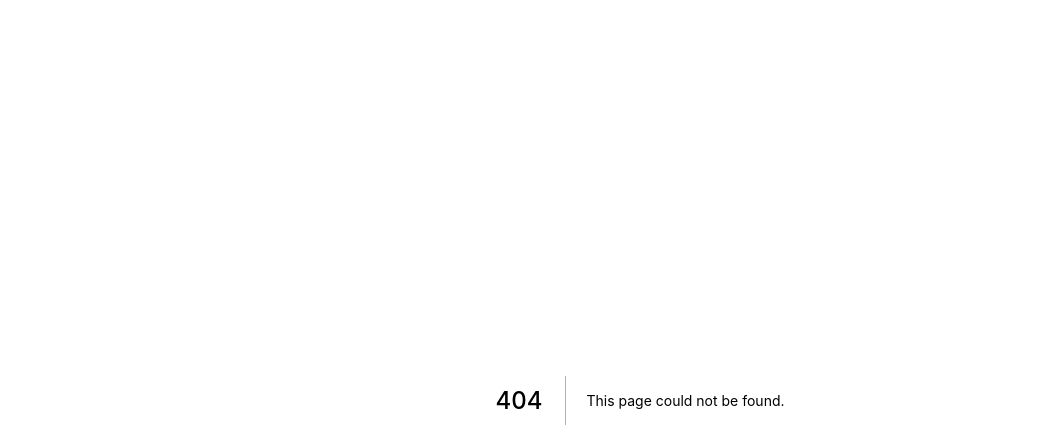
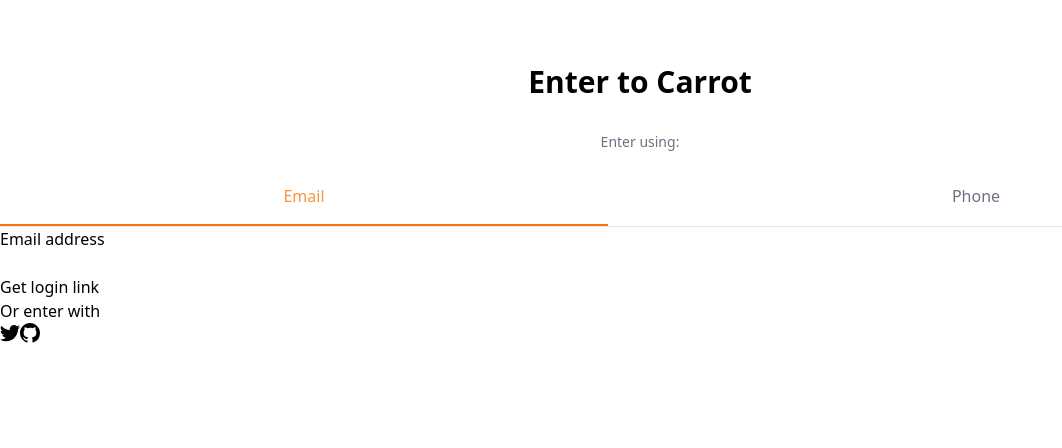
Before and after one commit to aren0416/pn-market, a Next.js app: page /enter in a window 1280 px wide. Before the commit this address had no page. Shown: the top 448 px of the page, without its empty margins (0-1062 px from the left). Built offline with nearby package versions, Linux system fonts and the light colour scheme.

Commit message:
auth part one

```diff
--- /dev/null
+++ b/pages/enter.tsx
@@ -0,0 +1,98 @@
+import { useState } from "react";
+
+function cls(...classnames: string[]) {
+  return classnames.join(" ");
+}
+
+export default function Enter() {
+  const [method, setMethod] = useState<"email" | "phone">("email");
+  const onEmailClick = () => setMethod("email");
+  const onPhoneClick = () => setMethod("phone");
+  return (
+    <div className="mt-16">
+      <h3 className="text-3xl font-bold text-center">Enter to Carrot</h3>
+      <div className="mt-8">
+        <div className="flex flex-col items-center">
+          <h5 className="text-sm text-gray-500 font-medium">Enter using:</h5>
+          <div className="grid border-b w-full mt-8 grid-cols-2 gap-16">
+            <button
+              className={cls(
+                "pb-4 font-medium border-b-2",
+                method === "email"
+                  ? "border-orange-500 text-orange-400"
+                  : "border-transparent text-gray-500"
+              )}
+              onClick={onEmailClick}
+            >
+              Email
+            </button>
+            <button
+              className={cls(
+                "pb-4 font-medium border-b-2",
+                method === "phone"
+                  ? "border-orange-500 text-orange-400"
+                  : "border-transparent text-gray-500"
+              )}
+              onClick={onPhoneClick}
+            >
+              Phone
+            </button>
+          </div>
+        </div>
+        <form>
+          <label>
+            {method === "email" ? "Email address" : null}
+            {method === "phone" ? "Phone number" : null}
+          </label>
+          <div>
+            {method === "email" ? <input type="email" required /> : null}
+            {method === "phone" ? (
+              <div>
+                <span>+82</span>
+                <input type="number" required />
+              </div>
+            ) : null}
+          </div>
+          <button>
+            {method === "email" ? "Get login link" : null}
+            {method === "phone" ? "Get one-time password" : null}
+          </button>
+        </form>
+        <div>
+          <div>
+            <div />
+            <div>
+              <span>Or enter with</span>
+            </div>
+          </div>
+          <div>
+            <button>
+              <svg
+                className="w-5 h-5"
+                aria-hidden="true"
+                fill="currentColor"
+                viewBox="0 0 20 20"
+              >
+                <path d="M6.29 18.251c7.547 0 11.675-6.253 11.675-11.675 0-.178 0-.355-.012-.53A8.348 8.348 0 0020 3.92a8.19 8.19 0 01-2.357.646 4.118 4.118 0 001.804-2.27 8.224 8.224 0 01-2.605.996 4.107 4.107 0 00-6.993 3.743 11.65 11.65 0 01-8.457-4.287 4.106 4.106 0 001.27 5.477A4.073 4.073 0 01.8 7.713v.052a4.105 4.105 0 003.292 4.022 4.095 4.095 0 01-1.853.07 4.108 4.108 0 003.834 2.85A8.233 8.233 0 010 16.407a11.616 11.616 0 006.29 1.84" />
+              </svg>
+            </button>
+            <button>
+              <svg
+                className="w-5 h-5"
+                aria-hidden="true"
+                fill="currentColor"
+                viewBox="0 0 20 20"
+              >
+                <path
+                  fillRule="evenodd"
+                  d="M10 0C4.477 0 0 4.484 0 10.017c0 4.425 2.865 8.18 6.839 9.504.5.092.682-.217.682-.483 0-.237-.008-.868-.013-1.703-2.782.605-3.369-1.343-3.369-1.343-.454-1.158-1.11-1.466-1.11-1.466-.908-.62.069-.608.069-.608 1.003.07 1.531 1.032 1.531 1.032.892 1.53 2.341 1.088 2.91.832.092-.647.35-1.088.636-1.338-2.22-.253-4.555-1.113-4.555-4.951 0-1.093.39-1.988 1.029-2.688-.103-.253-.446-1.272.098-2.65 0 0 .84-.27 2.75 1.026A9.564 9.564 0 0110 4.844c.85.004 1.705.115 2.504.337 1.909-1.296 2.747-1.027 2.747-1.027.546 1.379.203 2.398.1 2.651.64.7 1.028 1.595 1.028 2.688 0 3.848-2.339 4.695-4.566 4.942.359.31.678.921.678 1.856 0 1.338-.012 2.419-.012 2.747 0 .268.18.58.688.482A10.019 10.019 0 0020 10.017C20 4.484 15.522 0 10 0z"
+                  clipRule="evenodd"
+                />
+              </svg>
+            </button>
+          </div>
+        </div>
+      </div>
+    </div>
+  );
+}
--- a/pages/index.tsx
+++ b/pages/index.tsx
@@ -1,86 +1,7 @@
 import type { NextPage } from "next";
 
 const Home: NextPage = () => {
-  return (
-    <div className="bg-slate-400 py-20 px-20 grid gap-10 min-h-screen">
-      <div className="bg-white p-10 rounded-3xl shadow-xl">
-        <span className="font-semibold text-3xl">Select Item</span>
-        <div className="flex justify-between my-2">
-          <span className="text-gray-500">Grey Chair</span>
-          <span className="font-semibold">$19</span>
-        </div>
-        <div className="flex justify-between">
-          <span className="text-gray-500">Grey Chair</span>
-          <span className="font-semibold">$19</span>
-        </div>
-        <div className="flex justify-between mt-2 pt-2 border-t-2 border-dashed">
-          <span>Total</span>
-          <span className="font-semibold">$10</span>
-        </div>
-        <div className="mt-5 bg-blue-500 text-white p-3 text-center rounded-xl w-2/4 mx-auto">
-          Checkout
-        </div>
-      </div>
-      <div className="bg-white overflow-hidden rounded-2xl shadow-xl">
-        <div className="bg-blue-500 p-6 pb-14">
-          <span className="text-white text-2xl">Profile</span>
-        </div>
-        <div className="rounded-3xl p-6 bg-white relative -top-5">
-          <div className="flex relative -top-16 items-end justify-between">
-            <div className="flex flex-col items-center">
-              <span className="text-sm text-gray-500">Orders</span>
-              <span className="font-medium">340</span>
-            </div>
-            <div className="h-24 w-24 bg-red-400 rounded-full" />
-            <div className="flex flex-col items-center">
-              <span className="text-sm text-gray-500">Spent</span>
-              <span className="font-medium">$2,310</span>
-            </div>
-          </div>
-          <div className="relative flex flex-col items-center -mt-10 -mb-5">
-            <span className="text-lg font-medium">Tomy Molloy</span>
-            <span className="text-sm text-gray-500">미국</span>
-          </div>
-        </div>
-      </div>
-      <div className="bg-white p-6 rounded-3xl shadow-xl">
-        <div className="flex mb-5 justify-between items-center">
-          <span>⬅</span>
-          <div className="space-x-3">
-            <span>⭐️4.9</span>
-            <span className="shadow-xl p-2 rounded-md">🤍</span>
-          </div>
-        </div>
-        <div className="bg-zinc-400 h-72 mb-5" />
-        <div className="flex flex-col">
-          <span className="font-medium text-xl">Swoon Lounge</span>
-          <span className="text-xs text-gray-500">Chair</span>
-          <div className="mt-3 mb-5 flex justify-between">
-            <div>
-              <input type="radio" />
-              <input type="radio" />
-              <input type="radio" />
-            </div>
-            <div className="flex items-center space-x-5">
-              <button className="rounded-lg bg-blue-200 flex justify-center items-center aspect-square w-8 text-xl text-gray-500">
-                -
-              </button>
-              <span>1</span>
-              <button className="rounded-lg bg-blue-200 flex justify-center items-center aspect-square w-8 text-xl text-gray-500">
-                +
-              </button>
-            </div>
-          </div>
-          <div className="flex justify-between">
-            <span className="font-medium text-2xl">$450</span>
-            <button className="bg-blue-500 py-2 px-8 text-sm text-center text-white rounded-lg">
-              Add to cart
-            </button>
-          </div>
-        </div>
-      </div>
-    </div>
-  );
+  return null;
 };
 
 export default Home;
```
